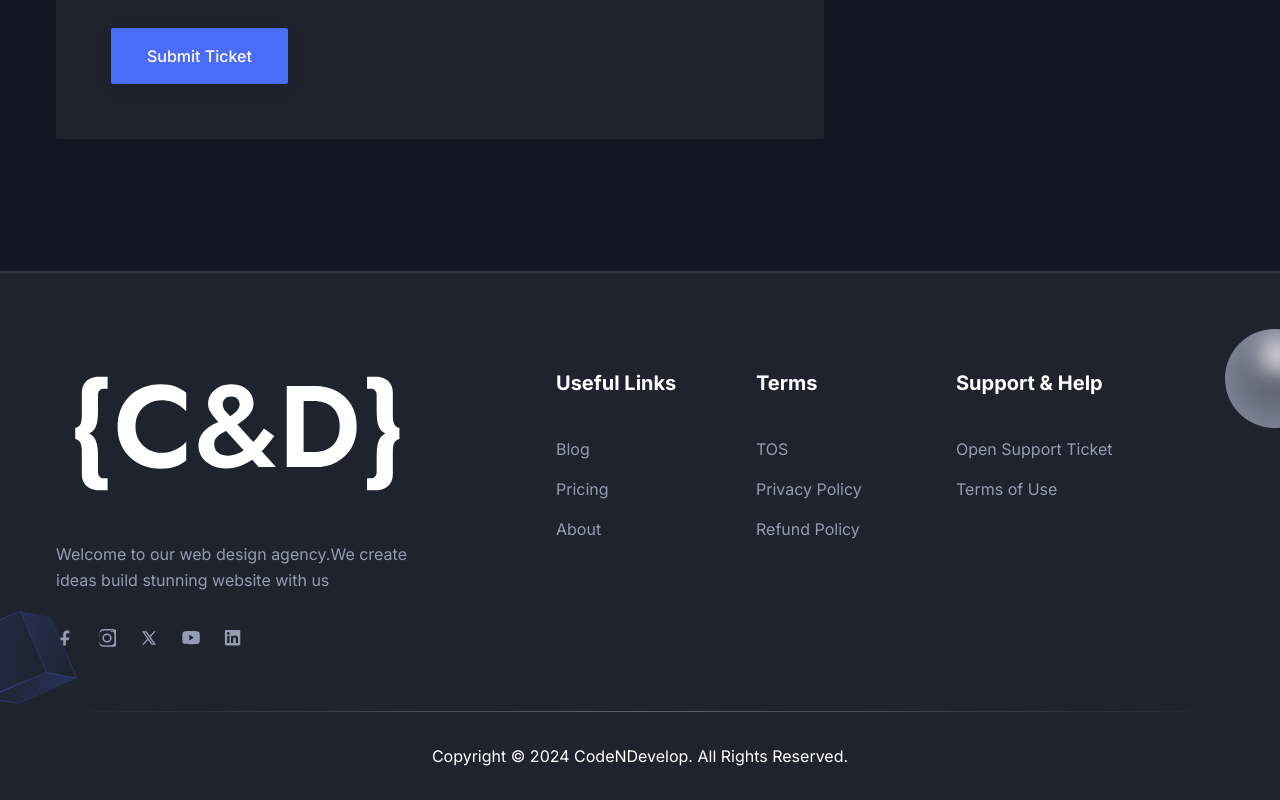
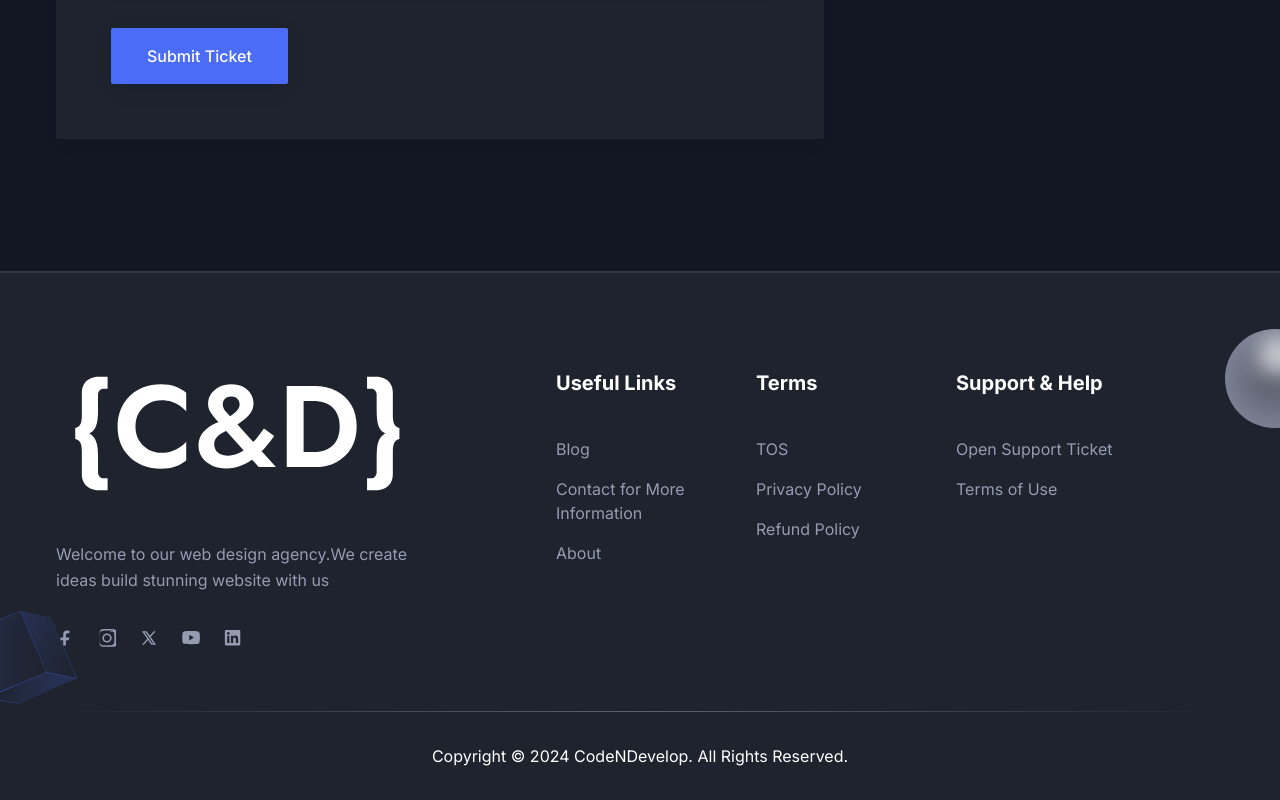
Before and after one commit to VANSHPRAJAPATI115/cndnext1js, a Next.js app: page / in a window 1280 px wide. Shown: the part 7875-8675 px from the top of the page. Built offline with nearby package versions, Linux system fonts and the light colour scheme.

Commit message:
update the contact for more Information and Redirect to contact page

```diff
--- a/src/components/Footer/index.tsx
+++ b/src/components/Footer/index.tsx
@@ -155,12 +155,13 @@ const Footer = () => {
                     </Link>
                   </li>
                   <li>
-                    <Link
-                      href="/"
-                      className="mb-4 inline-block text-base text-body-color duration-300 hover:text-primary dark:text-body-color-dark dark:hover:text-primary"
-                    >
-                      Pricing
-                    </Link>
+                  <Link
+  href="/contact"
+  className="mb-4 inline-block text-base text-body-color duration-300 hover:text-primary dark:text-body-color-dark dark:hover:text-primary"
+>
+  Contact for More Information
+</Link>
+
                   </li>
                   <li>
                     <Link
```
